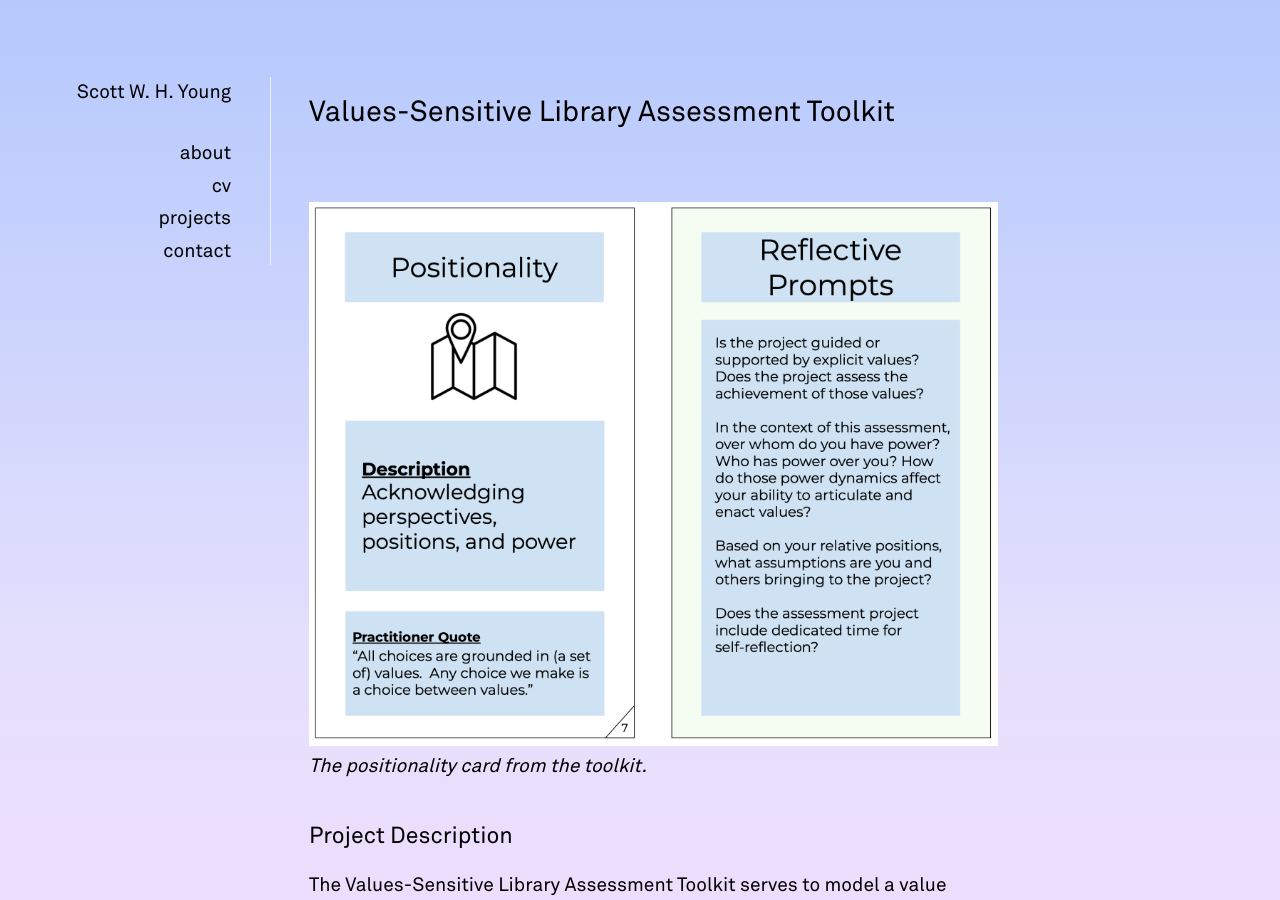
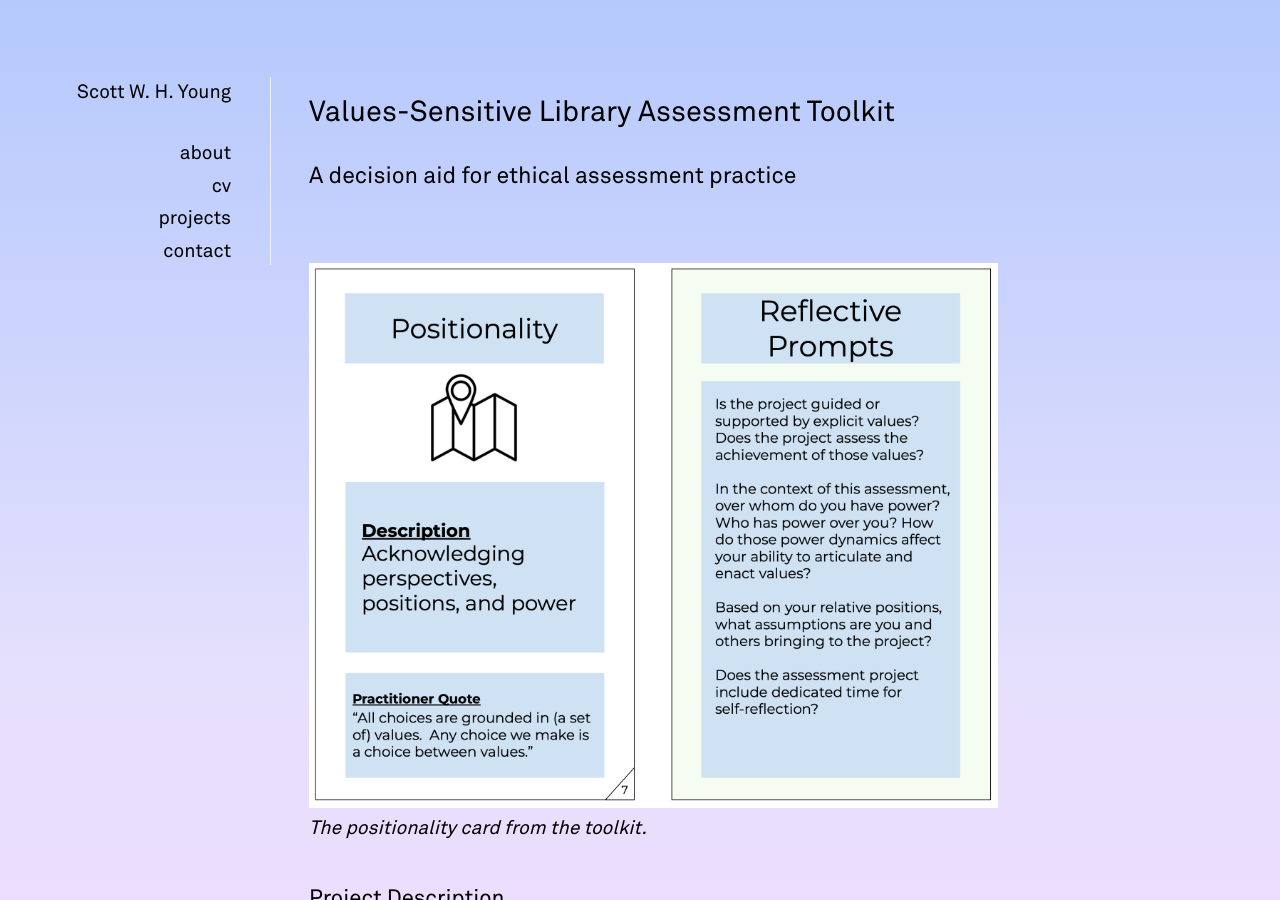
Before and after one commit to swyoung/swyoung.github.io, a Jekyll site: the page built from _projects/2022-12-12-assessment-toolkit.md, in a window 1280 px wide and 900 px high. Built offline with Jekyll 4.4.1, drawn with Linux system fonts in a browser that asks for light colours; nearby versions of some CDN libraries; a style sheet for code colours, icons or effects is not loaded; part of the change alters nothing that is shown.

Commit message:
Update 2022-12-12-assessment-toolkit.md

```diff
--- a/_projects/2022-12-12-assessment-toolkit.md
+++ b/_projects/2022-12-12-assessment-toolkit.md
@@ -1,30 +1,31 @@
 ---
 layout: default
 title: "Values-Sensitive Library Assessment Toolkit"
-stack: "A decision aid for ethical assessment practice"
+description: "A decision aid for ethical assessment practice"
 pinned: false
 order: 1
 ---
 
 
 # {{ page.title }}
+## {{ page.description }}
 
 <br>
 
 <img style="display: block;" class="img-fluid" src="/assets/img/positionality-card.png" alt="screenshot showing toolkit cards">
 <em>The positionality card from the toolkit.</em>
 
-## Project Description
+### Project Description
 The Values-Sensitive Library Assessment Toolkit serves to model a value system for library assessment practice, with the goal of helping practitioners identify and apply the values that are important for their assessment practice. The toolkit takes the form of a card deck, presenting 10 values along with 3 activities for working with the values.
 
-## Collaborators
+### Collaborators
 This toolkit is derived from extensive survey-based and interview-based research involving members of the library assessment community. I wish to thank those practitioners for sharing their time and energy with me.The toolkit also builds on prior prototypes that I’ve co-developed with other collaborators listed in the projects below.
 
-## Timeline
+### Timeline
 2019–2022
 
-## Resources
+### Resources
 For more on the process that went into the research and design of the toolkit, view the [presentation at the 2022 Library Assessment Conference](/assets/pdf/ethical_assessment_toolkit_lac_2022_slides.pdf). For an even more in-depth discussion, check out the book: <em><a href="https://litwinbooks.com/books/knowing-our-value-and-our-values/">Knowing our Value and our Values Toward An Ethical Practice of Library Assessment</a></em>, published by Library Juice Press in 2024.
 
-## Project Page
+### Project Page
 The toolkit is hosted on the Open Science Framework, available at the following address: [doi.org/10.17605/OSF.IO/ZS5C8](https://doi.org/10.17605/OSF.IO/ZS5C8).
```
